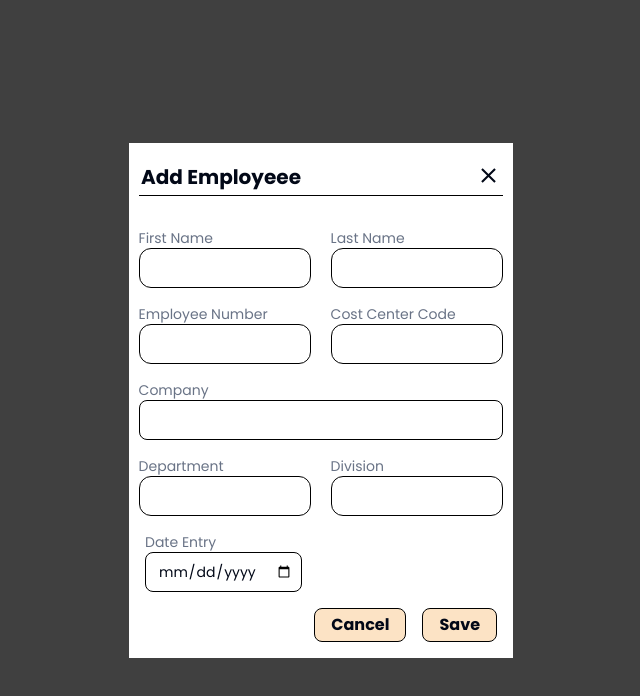
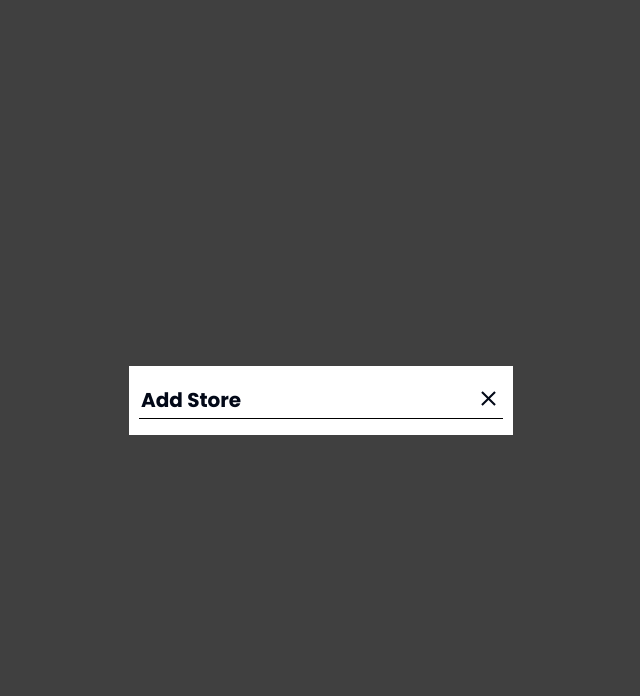
Before and after one commit to RaymartDev/aims, a React (Vite) app in the folder frontend/: page /modal in a window 1280 px wide. Shown: the top 696 px of the page, without its empty margins (319-959 px from the left). Built offline with nearby package versions, Linux system fonts and the light colour scheme; the HTML template or start-up script is replaced by a standard one.

Commit message:
Add Store

```diff
--- a/frontend/src/App.tsx
+++ b/frontend/src/App.tsx
@@ -6,7 +6,7 @@ import Materials from './pages/Materials'
 import Employee from './pages/Employee'
 import Store from './pages/Store'
 import Supplier from './pages/Supplier'
-import AddEmployee from './modals/AddEmployee'
+import AddStore from './modals/AddStore'
 
 function App() {
 
@@ -22,7 +22,7 @@ function App() {
           <Route path="/employee" element={<Employee />} />
           <Route path="/store" element={<Store />} />
           <Route path="/supplier" element={<Supplier />} />
-          <Route path="/modal" element={<AddEmployee />} />
+          <Route path='/modal' element={<AddStore/>}/>
       </ Routes>
     </ BrowserRouter>
   )
--- /dev/null
+++ b/frontend/src/modals/AddStore.tsx
@@ -0,0 +1,21 @@
+import { IoMdClose } from "react-icons/io";
+import { Input } from "@/Components/ui/input";
+
+
+function AddStore() {
+  return (
+    <div className="bg-black bg-opacity-75 w-screen h-screen flex justify-center items-center">
+      <div className="bg-white w-[30%] flex flex-col">
+      <div className="flex flex-col py-4">
+          <div className="flex w-full justify-between px-3 py-1">
+            <p className="text-xl font-poppins font-semibold">Add Store</p>
+            <IoMdClose size={25} />
+          </div>
+          <hr className="border-1 border-black w-[95%] mx-auto" />
+        </div>
+      </div>
+    </div>
+  );
+}
+
+export default AddStore;
```
